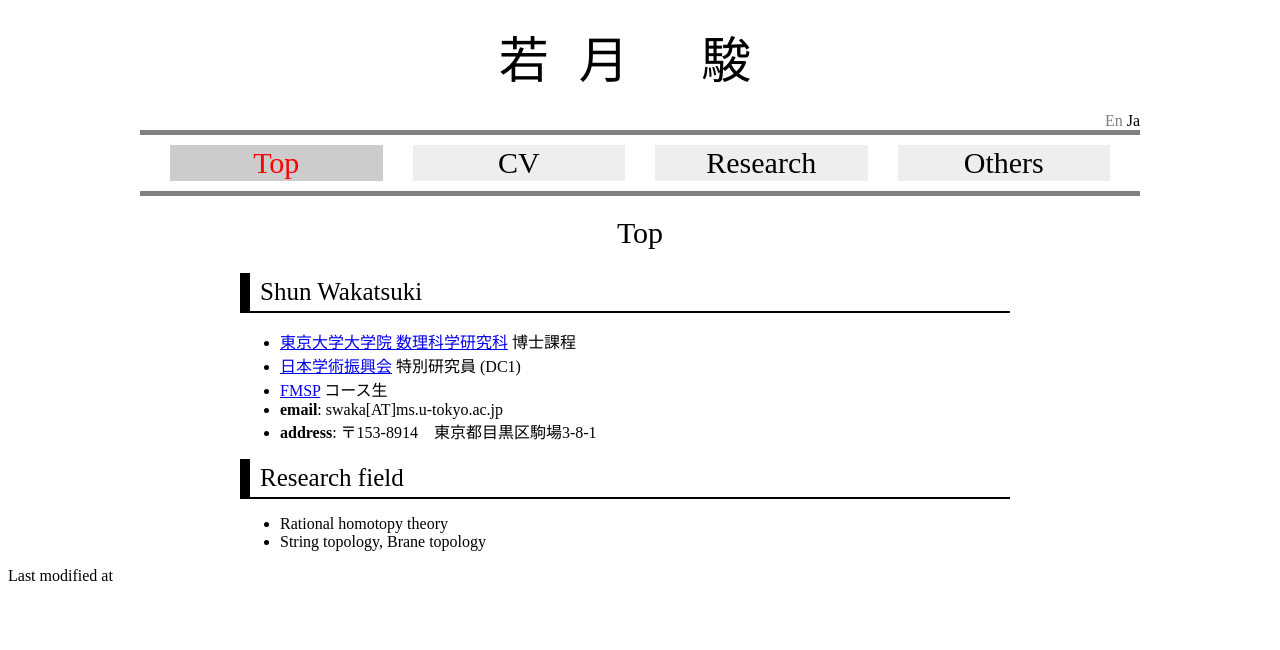
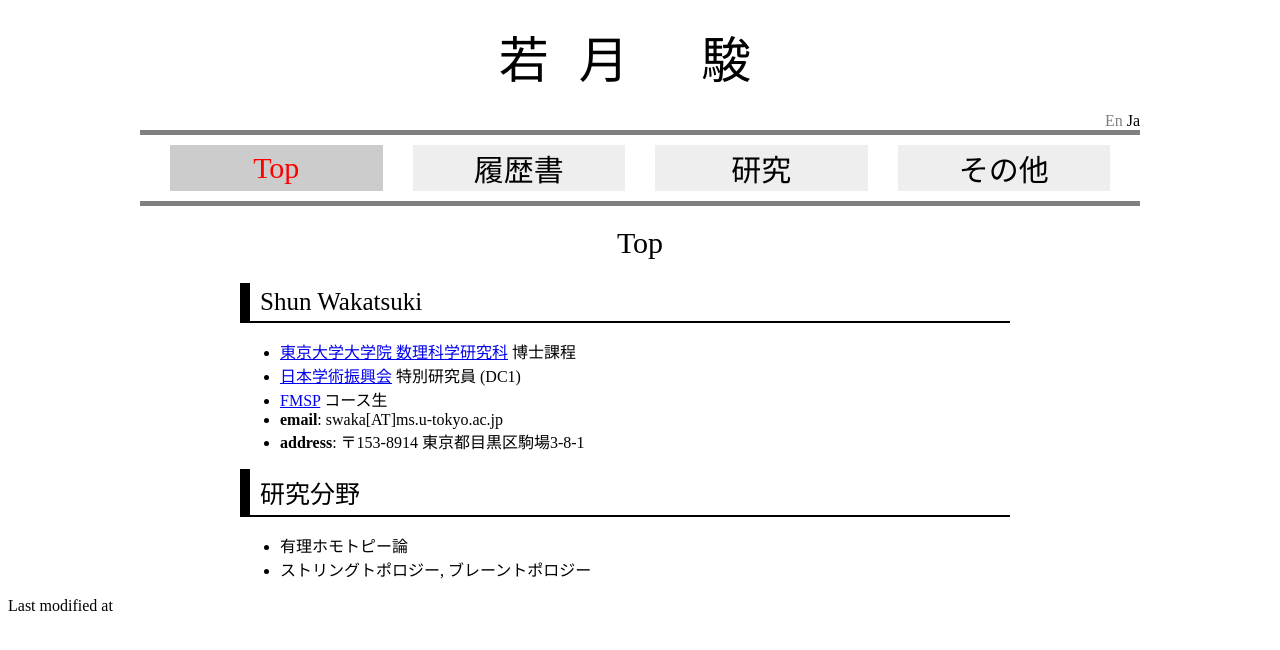
Before and after one commit to shwaka/homepage, a Jekyll site: the page built from jekyll/index-ja.md, in a window 1280 px wide. Shown: the top 650 px of the page. Built offline with Jekyll 4.4.1, drawn with Linux system fonts in a browser that asks for light colours.

Commit message:
modify japanese version

```diff
--- a/jekyll/cv-ja.md
+++ b/jekyll/cv-ja.md
@@ -1,7 +1,6 @@
 ---
 layout: mylayout
-title: Curriculum Vitae
-title_short: CV
+title: 履歴書
 lang: ja
 ref: cv
 ---
@@ -21,12 +20,12 @@ ref: cv
   コース生
 {:#current-position}
 
-## Education
+## 学歴
 - 2010年3月 開成高等学校卒
 - 2014年3月 東京大学理学部数学科卒
 - 2016年3月 東京大学大学院数理科学研究科 修士課程修了
 
-## Fellowships
+## 職歴
 - 2014年10月--現在
   [FMSP](http://fmsp.ms.u-tokyo.ac.jp/index.html){:target="_blank"}
   コース生
--- a/jekyll/index-ja.md
+++ b/jekyll/index-ja.md
@@ -13,8 +13,8 @@ ref: top
 - [FMSP](http://fmsp.ms.u-tokyo.ac.jp/index_e.html){:target="_blank"}
   コース生
 - **email**: swaka[AT]ms.u-tokyo.ac.jp
-- **address**: 〒153-8914　東京都目黒区駒場3-8-1
+- **address**: 〒153-8914 東京都目黒区駒場3-8-1
 
-## Research field
-- Rational homotopy theory
-- String topology, Brane topology
+## 研究分野
+- 有理ホモトピー論
+- ストリングトポロジー, ブレーントポロジー
--- a/jekyll/others-ja.md
+++ b/jekyll/others-ja.md
@@ -1,6 +1,6 @@
 ---
 layout: mylayout
-title: Others
+title: その他
 lang: ja
 ref: others
 ---
@@ -8,12 +8,12 @@ ref: others
 <!-- ## Teaching Assistant -->
 <!-- <a href="KS/KS.html">計算数学</a> -->
 
-## Notes
+## ノート
 - [HomotopyAssociativeAlgebras.pdf](notes/HomotopyAssociativeAlgebras.pdf){:target="_blank"}
   (信州春の学校 第4回 勉強会)
 - [有理ホモトピー論入門](notes/RationalHomotopyTheory_seminar.pdf){:target="_blank"}
   (2015年7月，身内でのセミナー)
 
-## Others
+## その他
 - {% include link-to-ref.html ref="list-of-pages" text="ページ一覧" %}
 - [GitHub](https://github.com/shwaka/homepage){:target="_blank"}
--- a/jekyll/research-ja.md
+++ b/jekyll/research-ja.md
@@ -1,6 +1,6 @@
 ---
 layout: mylayout
-title: Research
+title: 研究
 lang: ja
 ref: research
 ---
```
Also changed, not shown: README.md.
